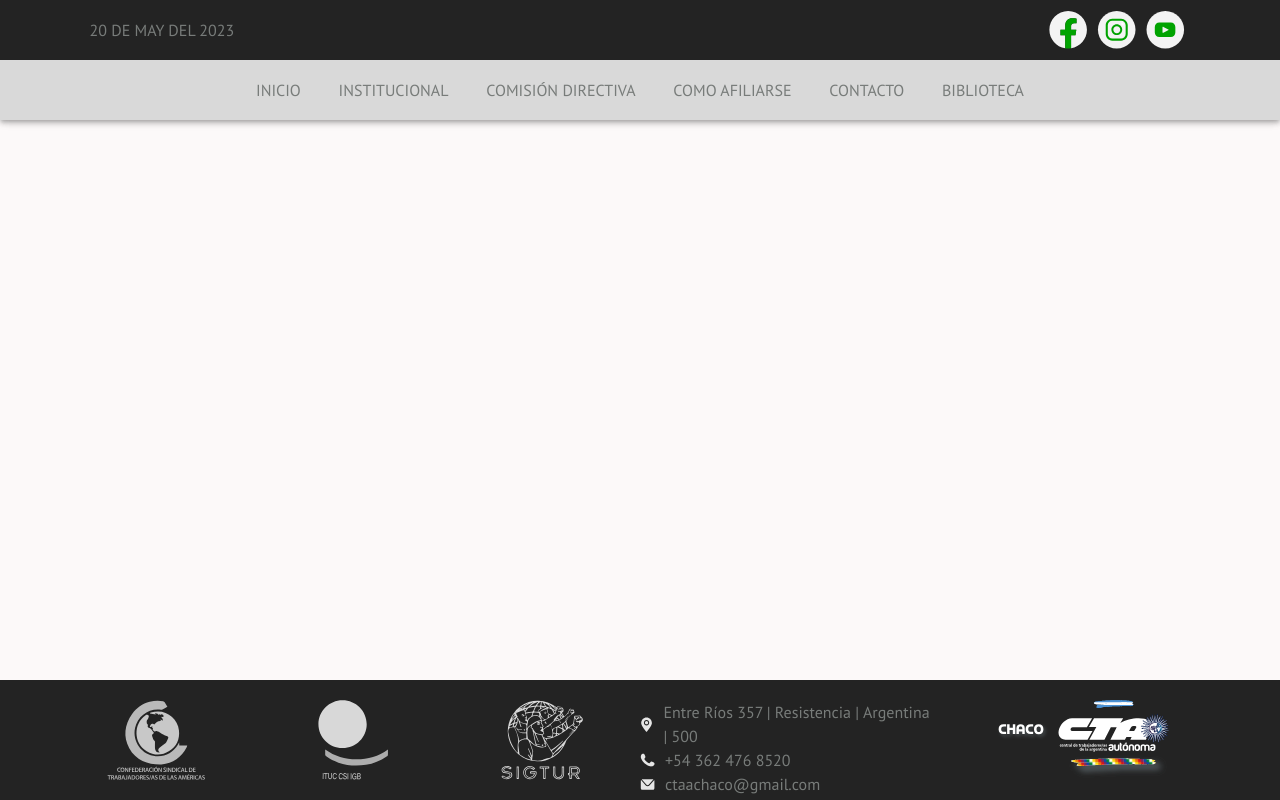
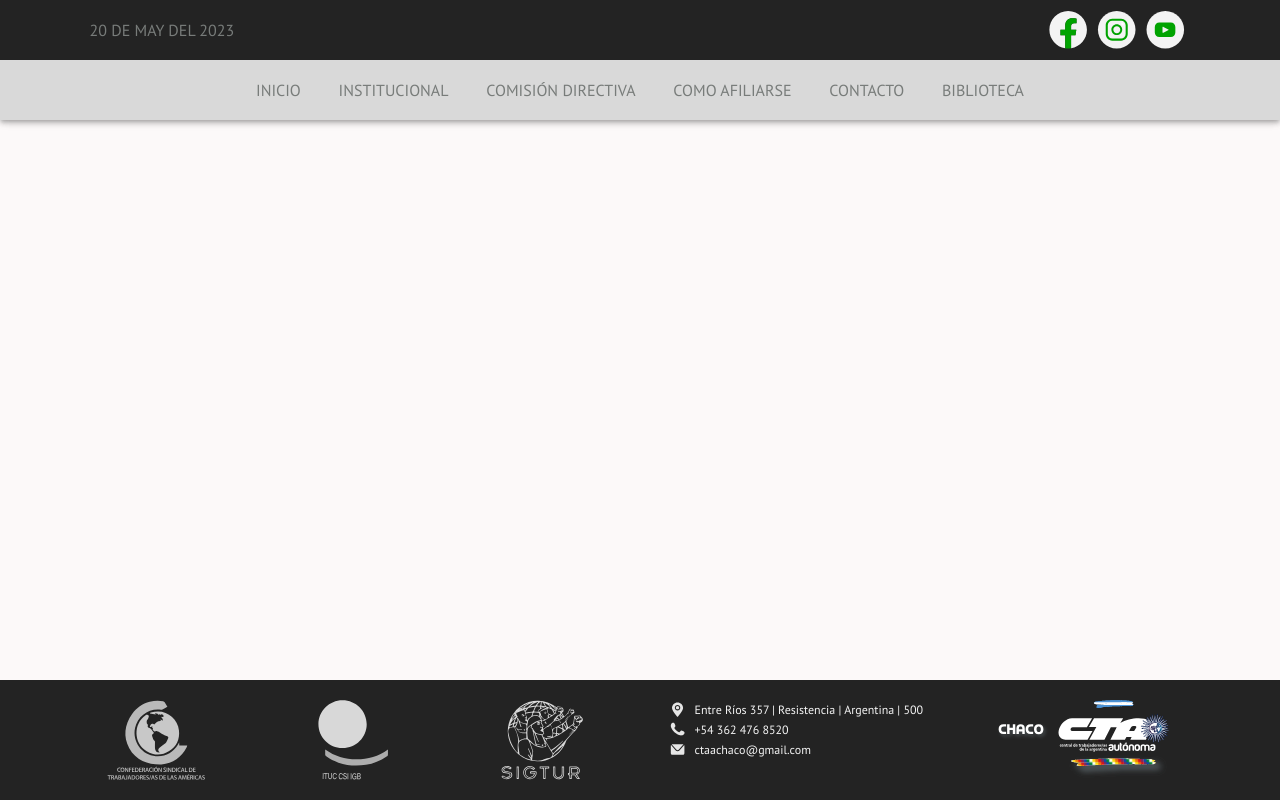
Before and after one commit to br1lisboa/REACT-CTA, a React (Vite) app: page / in a window 1280 px wide. Built offline with nearby package versions, Linux system fonts and the light colour scheme.

Commit message:
fix tamanio letras footer

```diff
--- a/src/commons/footer/Footer.tsx
+++ b/src/commons/footer/Footer.tsx
@@ -38,15 +38,15 @@ const useStyles = makeStyles(() => ({
   dataText: {
     display: "flex",
     alignItems: "center",
+    marginLeft: "10%",
   },
   svgCTA: {
     width: "50%",
   },
+  colorData: {
+    color: "whitesmoke",
+  },
 }));
-
-/* type FooterProps = {
-  text: string;
-}; */
 
 const Footer: React.FC<object> = () => {
   const classes = useStyles();
@@ -73,7 +73,9 @@ const Footer: React.FC<object> = () => {
                 src={data.icon.gpsSVG || data.icon.telSVG || data.icon.emailSVG}
                 alt={data.data}
               />
-              <Typography>{data.data}</Typography>
+              <Typography className={classes.colorData} variant="caption">
+                {data.data}
+              </Typography>
             </Box>
           ))}
         </Box>
```
